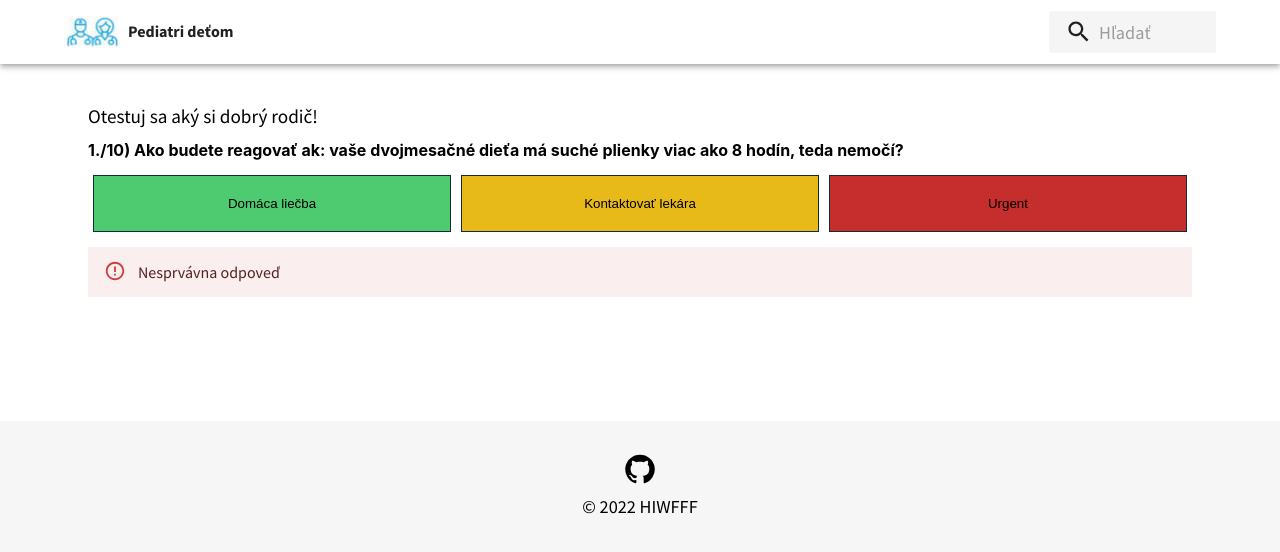
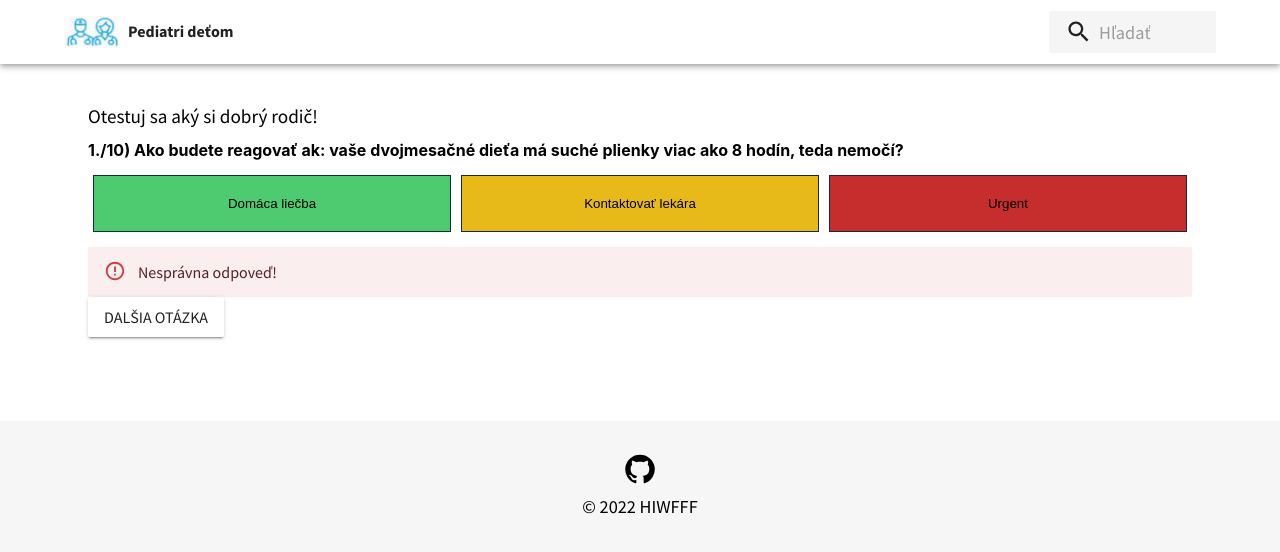
Before and after one commit to virpo/pediatrician-sk, a Next.js app: page /kviz in a window 1280 px wide. Both pictures are taken after a click on the button "Domáca liečba". Shown: the top 552 px of the page. Built offline with nearby package versions, Linux system fonts and the light colour scheme.

Commit message:
Update kviz.js

```diff
--- a/pages/kviz.js
+++ b/pages/kviz.js
@@ -67,10 +67,10 @@ export default function Home(props) {
     setOpen(true)  //open modal
   }
   if (isCorrectMessage==0) {
-    aler_message = <Alert severity="error" className="marginTop">Nesprvávna odpoveď</Alert>;
+    aler_message = <Alert severity="error" className="marginTop">Nesprávna odpoveď!</Alert>;
   }
   if(isCorrectMessage==1) {
-    aler_message = <Alert severity="success" className="marginTop">Správna odpoveď</Alert>;
+    aler_message = <Alert severity="success" className="marginTop">Správna odpoveď!</Alert>;
   }
 
   return (
@@ -112,12 +112,12 @@ export default function Home(props) {
             {aler_message}
             {isCorrectMessage != 3 && index<NumQuestions &&
             <div>
-              <Button onClick={() => handleClick()}>Dalšia otázka</Button>
+              <Button variant="contained" onClick={() => handleClick()}>Dalšia otázka</Button>
             </div>
             }
             {isCorrectMessage != 3  && index == NumQuestions &&
             <div>
-              <Button onClick={() => handleOpen()}>Vyhodnotenie</Button>
+              <Button variant="contained"  onClick={() => handleOpen()}>Vyhodnotenie</Button>
             </div>
             }
             {open &&
```
